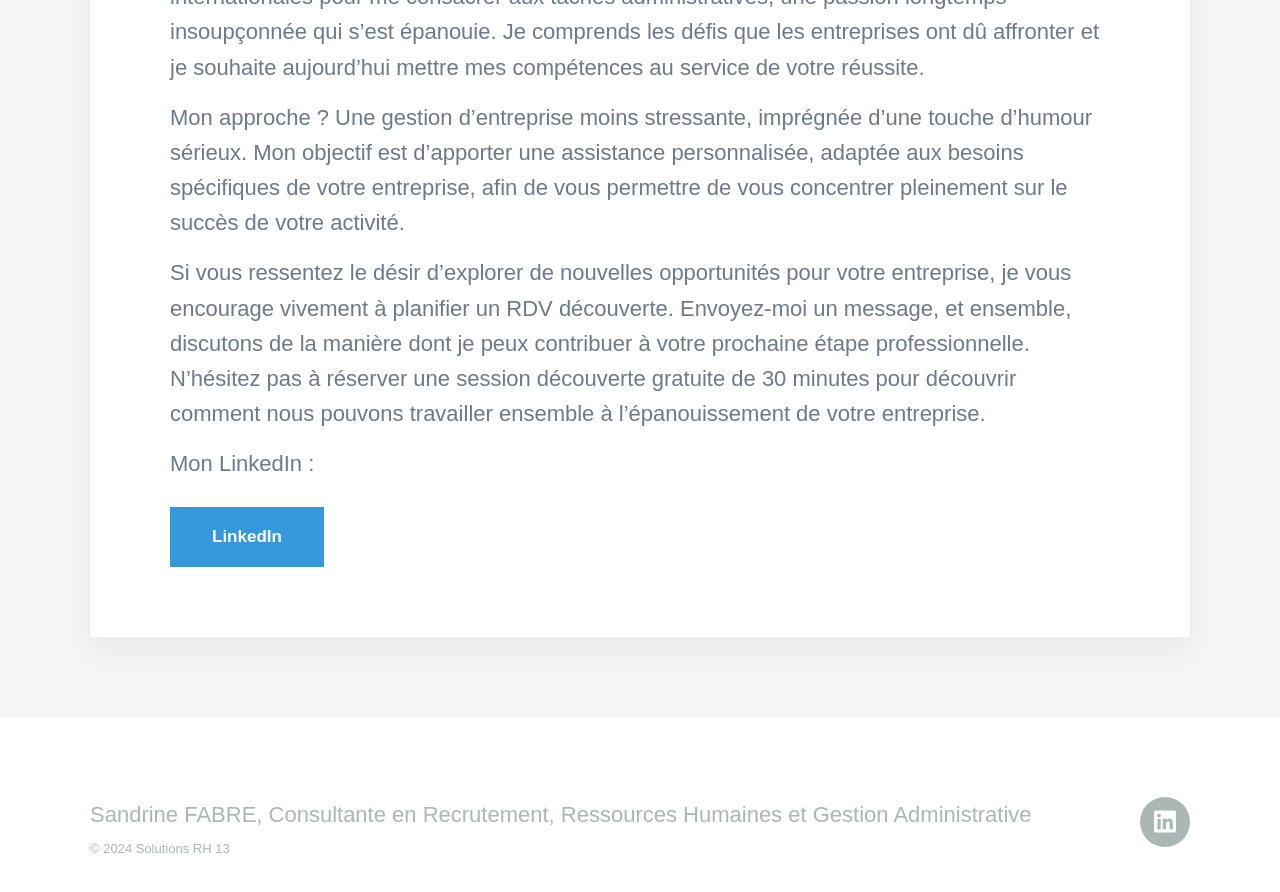
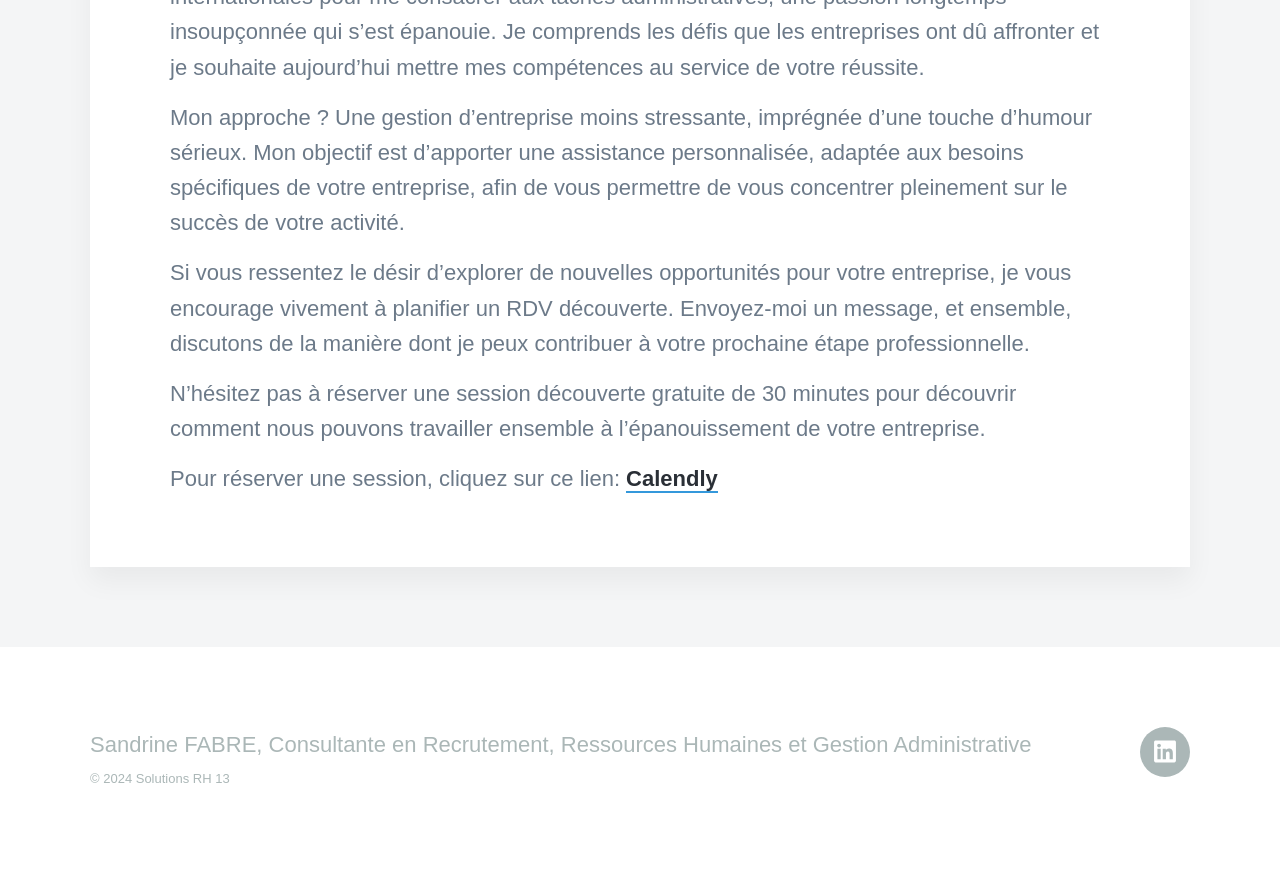
Before and after one commit to jeyries/solutionsrh13, a Jekyll site: the page built from _pages/about.md, in a window 1280 px wide and 900 px high, scrolled down 814 px. Shown: the top 892 px of the window. Built offline with Jekyll 4.4.1, drawn with Linux system fonts in a browser that asks for light colours; nearby versions of some CDN libraries; some web fonts are replaced; after the commit the page ends 1679 px from its top, so only the background shows below that.

Commit message:
lien calendy

```diff
--- a/_pages/about.md
+++ b/_pages/about.md
@@ -12,11 +12,7 @@ Mon approche ? Une gestion d'entreprise moins stressante, imprégnée d'une touc
 
 Si vous ressentez le désir d'explorer de nouvelles opportunités pour votre entreprise, je vous encourage vivement à planifier un RDV découverte.
 Envoyez-moi un message, et ensemble, discutons de la manière dont je peux contribuer à votre prochaine étape professionnelle.
+
 N'hésitez pas à réserver une session découverte gratuite de 30 minutes pour découvrir comment nous pouvons travailler ensemble à l'épanouissement de votre entreprise.
 
-
-
-
-Mon LinkedIn :
-
-<a href="https://www.linkedin.com/in/sandrinefabre/" class="button button--large">LinkedIn</a>
+Pour réserver une session, cliquez sur ce lien: [Calendly](https://calendly.com/solutions-rh13/30min)
```
